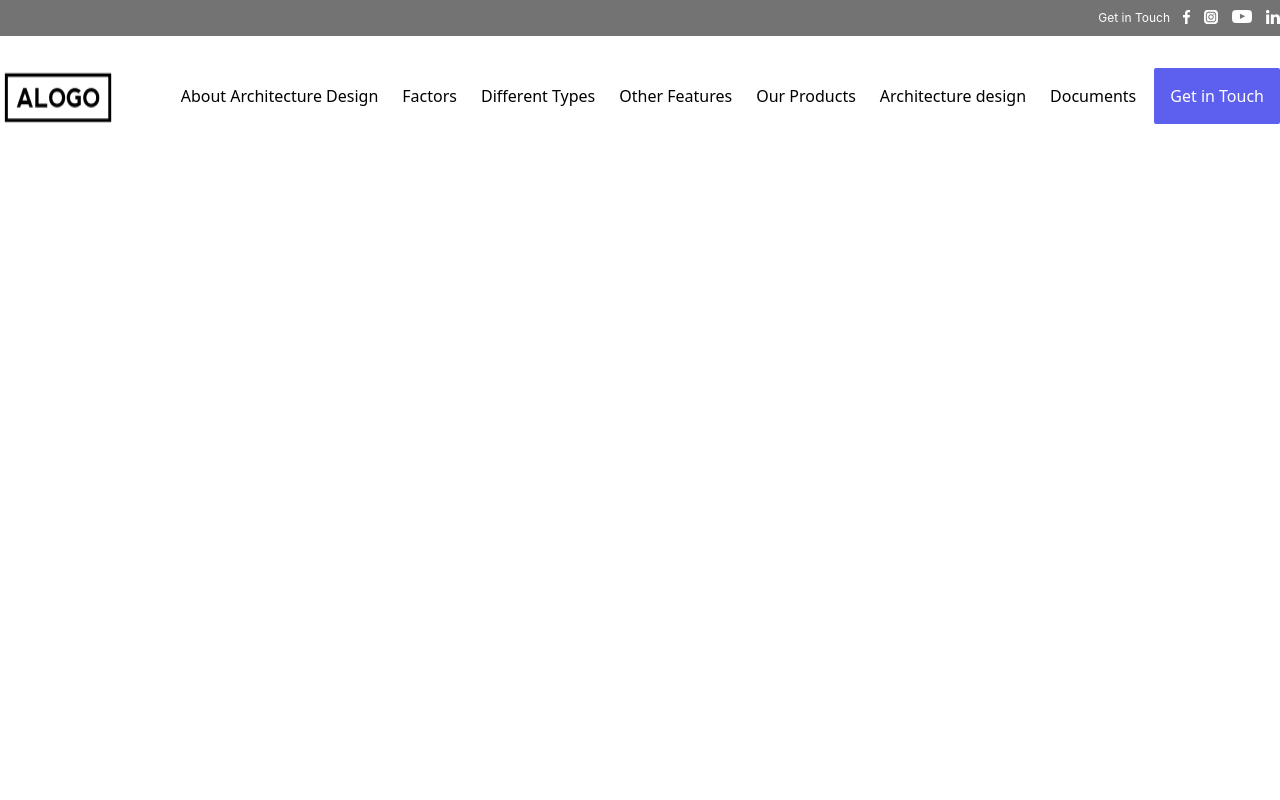
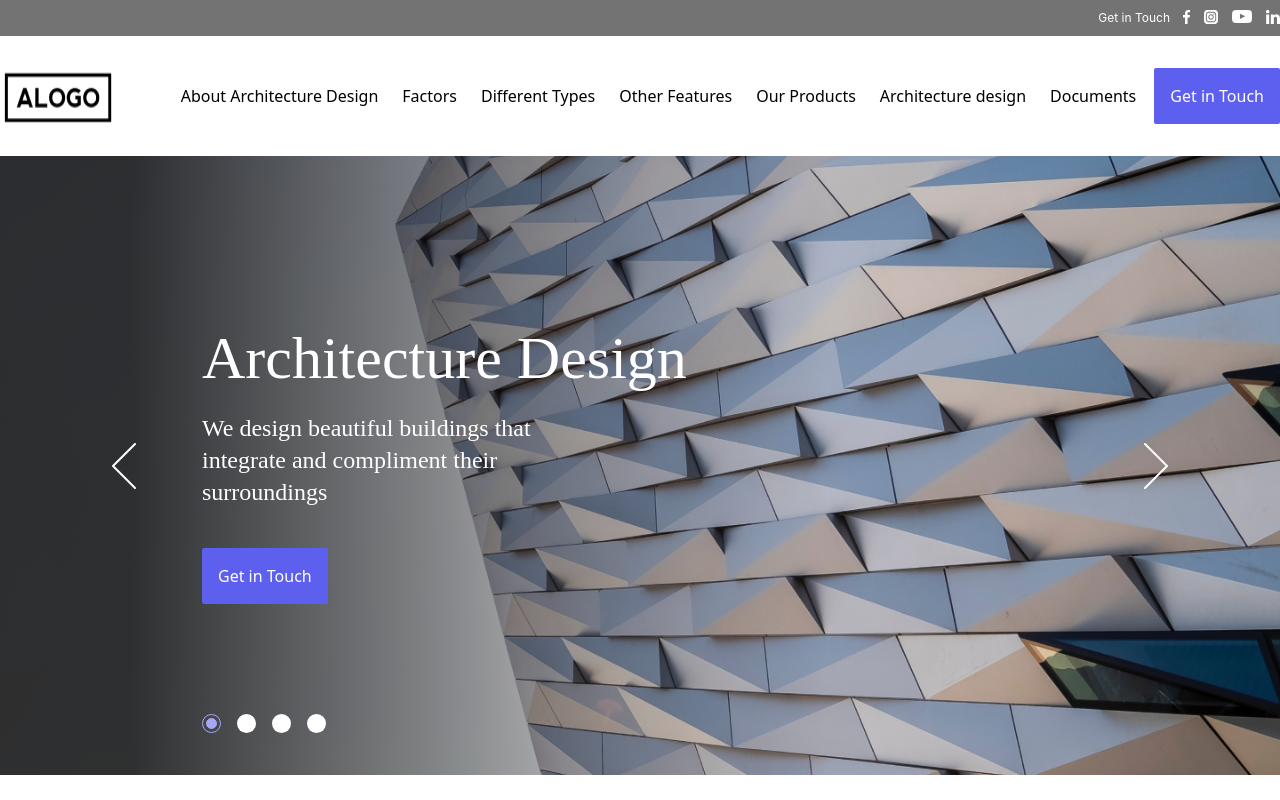
Before and after one commit to HanyMahmoud17/Fullstack-Project-Test, a PHP site: page / in a window 1280 px wide. Run offline with PHP 8.4, Linux system fonts and the light colour scheme; some libraries are stand-ins or nearby versions.

Commit message:
finish the section of header

```diff
--- a/assets/css/style.css
+++ b/assets/css/style.css
@@ -21,3 +21,24 @@
 .navbar .navbar_btn{
     background-color: var(--secondary-color);
 }
+
+/* start css of slider */
+/* styles.css */
+.sliderOne {
+    width: 100%;
+    height: 77.4vh;
+    background: linear-gradient(90deg, rgba(0, 0, 0, 0.80) 10.28%, rgba(0, 0, 0, 0.00) 64.72%), url(../img/headerimg.png);
+    background-repeat: no-repeat;
+    background-position: center;
+    background-size: cover;
+  }
+  .sliderOne_header, .sliderOne_content{
+    font-family: Barlow;
+  }
+  .sliderOne_btn{
+    background-color: #5D5FEF;
+  }
+
+  .slider_content{
+    padding-left: 202px;
+  }
--- /dev/null
+++ b/assets/js/main.js
@@ -0,0 +1,35 @@
+var currentSlideID=1
+var slideElement=document.getElementById("slider")
+var totalSlide=slideElement.childElementCount
+// console.log(totalSlider);
+
+
+function nextSlide(){
+    if(currentSlideID < totalSlide){
+        currentSlideID++;
+        showSlide()
+    }
+}
+
+function prevSlide(){
+    if(currentSlideID > 1){
+        currentSlideID--;
+        showSlide()
+    }
+}
+
+
+
+function showSlide(){
+    let slides=document.getElementById("slider").getElementsByTagName('li')
+    console.log(slides);
+    for (let index = 0; index < totalSlide; index++) {
+        const element = slides[index];
+        if(currentSlideID===index+1){
+            element.classList.remove('hidden')
+        }else{
+            element.classList.add('hidden')
+
+        }
+    }
+}
--- a/index.php
+++ b/index.php
@@ -54,6 +54,60 @@
             </div>
         </nav>
         <!-- end to create navbar  -->
+
+        <!-- start to create a slider section  -->
+        <section class="slider">
+            <div class="relative">
+                <div >
+                   <ul id="slider">
+                        <li class="sliderOne">
+                            <div class="absolute slider_content  top-1/2 transform -translate-y-1/2">
+                                <h1 class="sliderOne_header text-6xl font-medium text-white pb-6">Architecture Design</h1>
+                                <p class="sliderOne_content font-medium text-white text-2xl w-1/2 pb-10">We design beautiful buildings that integrate and compliment their surroundings</p>
+                                <button class="sliderOne_btn p-4 rounded-sm text-white">Get in Touch</button>
+                            </div>
+                        </li>
+                        <li class="sliderOne hidden">
+                            <div class="absolute slider_content  top-1/2 transform -translate-y-1/2">
+                                <h1 class="sliderOne_header text-6xl font-medium text-white pb-6">Architecture Design 2</h1>
+                                <p class="sliderOne_content font-medium text-white text-2xl w-1/2 pb-10">We design beautiful buildings that integrate and compliment their surroundings</p>
+                                <button class="sliderOne_btn p-4 rounded-sm text-white">Get in Touch</button>
+                            </div>
+                        </li>
+                        <li class="sliderOne hidden">
+                            <div class="absolute slider_content  top-1/2 transform -translate-y-1/2">
+                                <h1 class="sliderOne_header text-6xl font-medium text-white pb-6">Architecture Design 3</h1>
+                                <p class="sliderOne_content font-medium text-white text-2xl w-1/2 pb-10">We design beautiful buildings that integrate and compliment their surroundings</p>
+                                <button class="sliderOne_btn p-4 rounded-sm text-white">Get in Touch</button>
+                            </div>
+                        </li>
+                    </ul>
+                    <svg class="absolute bottom-[42px] left-[202px]" id="mySvg" xmlns="http://www.w3.org/2000/svg" width="124" height="19" viewBox="0 0 124 19" fill="none">
+                            <circle cx="9.5" cy="9.5" r="9" stroke="#A5A6F6"/>
+                            <circle cx="9.5" cy="9.5" r="5" fill="#A5A6F6" stroke="#A5A6F6"/>
+                            <circle cx="44.5" cy="9.5" r="9.5" fill="white"/>
+                            <circle cx="79.5" cy="9.5" r="9.5" fill="white"/>
+                            <circle cx="114.5" cy="9.5" r="9.5" fill="white"/>
+                            </svg>
+                </div>
+                <div class="absolute px-28 flex w-full h-full top-0 left-0">
+                    <div class="my-auto flex w-full h-full justify-between ">
+                        <button onclick="prevSlide()">
+                            <svg xmlns="http://www.w3.org/2000/svg" width="24" height="46" viewBox="0 0 24 46" fill="none">
+                            <path d="M23 45L0.999999 23L23 1" stroke="white" stroke-width="2" stroke-miterlimit="10" stroke-linecap="round" stroke-linejoin="round"/>
+                            </svg>
+                        </button>
+                        <button onclick="nextSlide()">
+                            <svg xmlns="http://www.w3.org/2000/svg" width="24" height="46" viewBox="0 0 24 46" fill="none">
+                            <path d="M0.999998 0.999999L23 23L1 45" stroke="white" stroke-width="2" stroke-miterlimit="10" stroke-linecap="round" stroke-linejoin="round"/>
+                            </svg>
+                        </button>
+                    </div>
+                </div>
+            </div>
+        </section>
+        <!-- end slider section  -->
     </header>
+    <script src="./assets/js/main.js"></script>
 </body>
 </html>
```
Also changed, not shown: assets/img/Rectangle 1376.png (added), assets/img/headerimg.png (added), assets/img/lineargrid.png (added).
